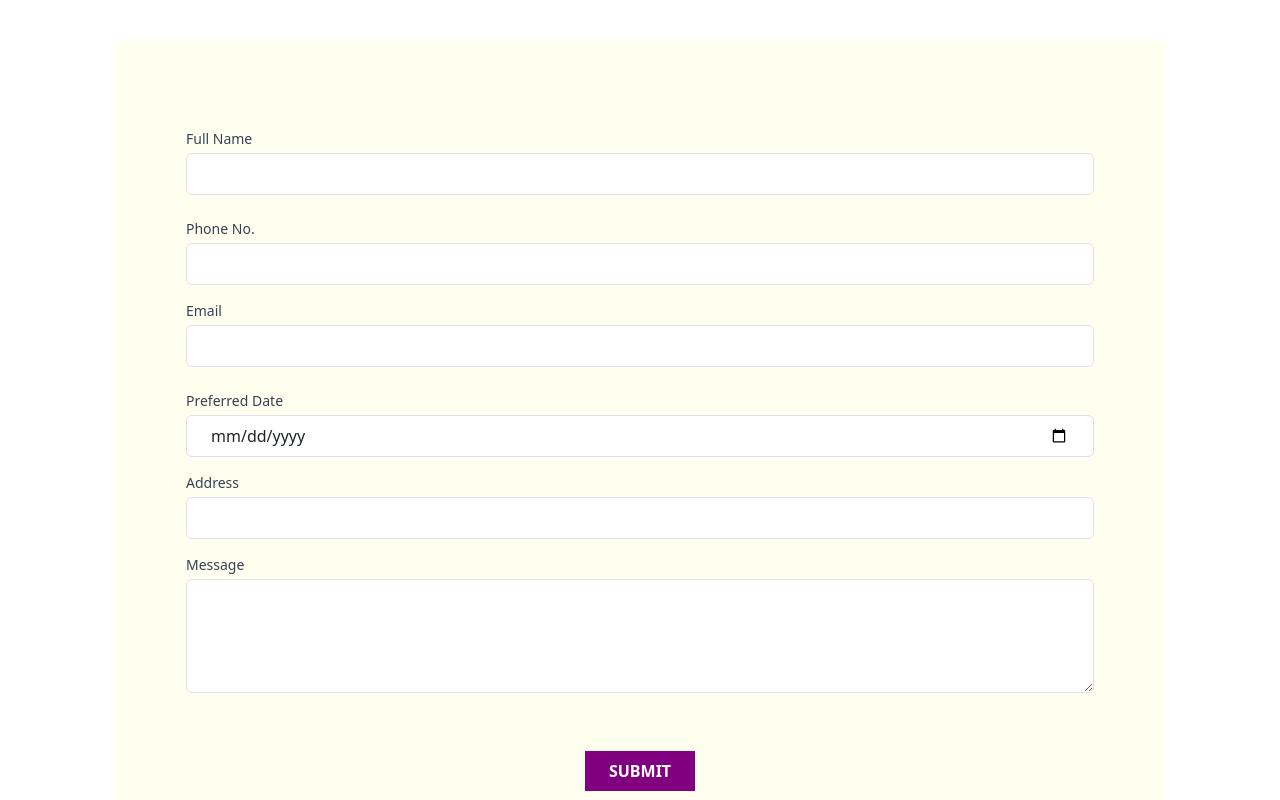
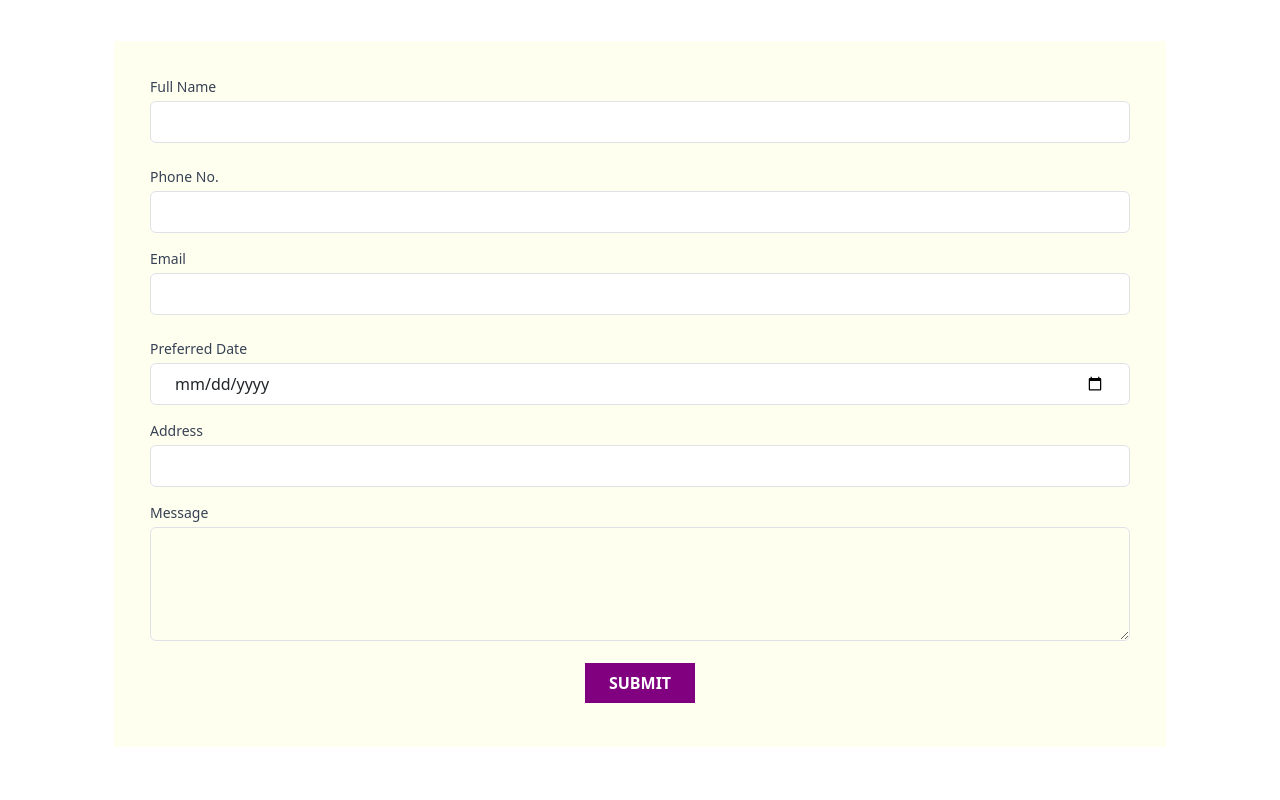
Before and after one commit to vm3techsolutions/ssgglobal, a React (Vite) app in the folder frontend/: page / in a window 1280 px wide. Shown: the part 5080-5880 px from the top of the page. Built offline with nearby package versions, Linux system fonts and the light colour scheme.

Commit message:
resolve home page form issue

```diff
--- a/frontend/src/contact/Form.jsx
+++ b/frontend/src/contact/Form.jsx
@@ -15,7 +15,7 @@ export default function Form() {
 
   const [responseMessage, setResponseMessage] = useState("");
 
-  const apiUrl = import.meta.env.VITE_API_URL || 'http://localhost:5001';
+  const apiUrl = import.meta.env.VITE_API_URL || 'http://localhost:5000';
 
   const handleChange = (e) => {
     setFormData({ ...formData, [e.target.name]: e.target.value });
--- a/frontend/src/home/Form1.jsx
+++ b/frontend/src/home/Form1.jsx
@@ -1,7 +1,7 @@
 import { Card, Container } from "react-bootstrap";
 import headingIcon from "../assets/icon.png";
 import { useState } from "react";
-
+import axios from "axios";
 
 export default function Form() {
   const [formData, setFormData] = useState({
@@ -21,10 +21,9 @@ export default function Form() {
 
   const handleSubmit = async (e) => {
     e.preventDefault();
-
     try {
       const response = await axios.post(
-        "http://localhost:5000/submit-form",
+        `${import.meta.env.VITE_API_URL}/submit-form`,
         formData
       );
       setResponseMessage(response.data.message);
@@ -37,39 +36,32 @@ export default function Form() {
         message: "",
       });
     } catch (error) {
-      console.error("Error", error)
-      setResponseMessage("Submission failed try again.");
+      console.error("Error", error);
+      setResponseMessage("Submission failed, try again.");
     }
   };
-
 
   return (
     <Container id="ReserveForm" className="-mt-16">
       <Card style={{ border: "0" }}>
         <div className="text-center mb-4 mt-8">
           <div className="d-flex align-items-center justify-content-center gap-4">
-            <img src={headingIcon} className="h-12" alt="Icon Left" />{" "}
-            {/* Left Icon */}
+            <img src={headingIcon} className="h-12" alt="Icon Left" />
             <h2 className="text-2xl sm:text-3xl md:text-4xl fw-bold primaryColor">
-            Reserve Your Puja Now
+              Reserve Your Puja Now
             </h2>
-            <img src={headingIcon} className="h-12" alt="Icon Right" />{" "}
-            {/* Right Icon */}
+            <img src={headingIcon} className="h-12" alt="Icon Right" />
           </div>
-          <p className="pr-16 pl-16 p-3 text-gray-600 text-sm sm:text-base md:text-lg">Take the first step towards inviting prosperity and harmony into your life. Reserve your puja today and let us help you connect with divine blessings.</p>
-
+          <p className="pr-16 pl-16 p-3 text-gray-600 text-sm sm:text-base md:text-lg">
+            Take the first step towards inviting prosperity and harmony into your life. Reserve your puja today and let us help you connect with divine blessings.
+          </p>
         </div>
 
         <form onSubmit={handleSubmit} className="space-y-4 md:p-9" style={{ backgroundColor: "#FFFFF0" }}>
           <div className="grid grid-cols-1 md:grid-cols-2 gap-4">
-
-          </div>
-        <form onSubmit={handleSubmit} className="space-y-4 p-9" style={{ backgroundColor: "#FFFFF0" }}>
-          <div className="grid grid-cols-1 md:grid-cols-2 gap-4">
+            {/* Full Name */}
             <div>
-              <label className="block text-sm font-medium text-gray-700 mb-1">
-                Full Name
-              </label>
+              <label className="block text-sm font-medium text-gray-700 mb-1">Full Name</label>
               <input
                 type="text"
                 name="fullname"
@@ -80,12 +72,14 @@ export default function Form() {
               />
             </div>
 
+            {/* Phone Number */}
             <div>
-              <label className="block text-sm font-medium text-gray-700 mb-1">
-                Phone No.
-              </label>
+              <label className="block text-sm font-medium text-gray-700 mb-1">Phone No.</label>
               <input
                 type="tel"
+                name="phone"
+                value={formData.phone}
+                onChange={handleChange}
                 className="w-full px-4 py-2 border rounded-md focus:ring-2 focus:ring-blue-500 focus:border-blue-500"
                 required
               />
@@ -93,69 +87,71 @@ export default function Form() {
           </div>
 
           <div className="grid grid-cols-1 md:grid-cols-2 gap-4">
+            {/* Email */}
             <div>
-              <label className="block text-sm font-medium text-gray-700 mb-1">
-                Email
-              </label>
+              <label className="block text-sm font-medium text-gray-700 mb-1">Email</label>
               <input
                 type="email"
+                name="email"
+                value={formData.email}
+                onChange={handleChange}
                 className="w-full px-4 py-2 border rounded-md focus:ring-2 focus:ring-blue-500 focus:border-blue-500"
                 required
               />
             </div>
 
+            {/* Preferred Date */}
             <div>
-              <label className="block text-sm font-medium text-gray-700 mb-1">
-                Preferred Date
-              </label>
+              <label className="block text-sm font-medium text-gray-700 mb-1">Preferred Date</label>
               <input
                 type="date"
+                name="preferredDate"
+                value={formData.preferredDate}
+                onChange={handleChange}
                 className="w-full px-4 py-2 border rounded-md focus:ring-2 focus:ring-blue-500 focus:border-blue-500"
                 required
               />
             </div>
           </div>
 
-
-            <div>
-            <label className="block text-sm font-medium text-gray-700 mb-1">
-              Address
-            </label>
+          {/* Address */}
+          <div>
+            <label className="block text-sm font-medium text-gray-700 mb-1">Address</label>
             <input
               type="text"
+              name="address"
+              value={formData.address}
+              onChange={handleChange}
               className="w-full px-4 py-2 border rounded-md focus:ring-2 focus:ring-blue-500 focus:border-blue-500"
               required
             />
           </div>
 
-
+          {/* Message */}
           <div>
-            <label className="block text-sm font-medium text-gray-700 mb-1">
-              Message
-            </label>
+            <label className="block text-sm font-medium text-gray-700 mb-1">Message</label>
             <textarea
+              name="message"
+              value={formData.message}
+              onChange={handleChange}
               rows="4"
               className="w-full px-4 py-2 border rounded-md focus:ring-2 focus:ring-blue-500 focus:border-blue-500"
-              style={{ backgroundColor: "#FFFFFf" }}
+              required
             ></textarea>
           </div>
 
-
-          {responseMessage && (
-            <p className="text-green-500">{responseMessage}</p>
-          )}
-        </form>
-          <div className=" flex  justify-center pb-2">
+          {/* Submit Button */}
+          <div className="flex justify-center pb-2">
             <button
               type="submit"
-              className="bg-[#800080] px-4 py-2 text-white font-semibold hover:bg-yellow-600 transition "
+              className="bg-[#800080] px-4 py-2 text-white font-semibold hover:bg-yellow-600 transition"
             >
               SUBMIT
             </button>
           </div>
-          {responseMessage && (
-            <p className="text-green-500">{responseMessage}</p>
-          )}
+
+          {/* Response Message */}
+          {responseMessage && <p className="text-green-500">{responseMessage}</p>}
         </form>
       </Card>
     </Container>
```
